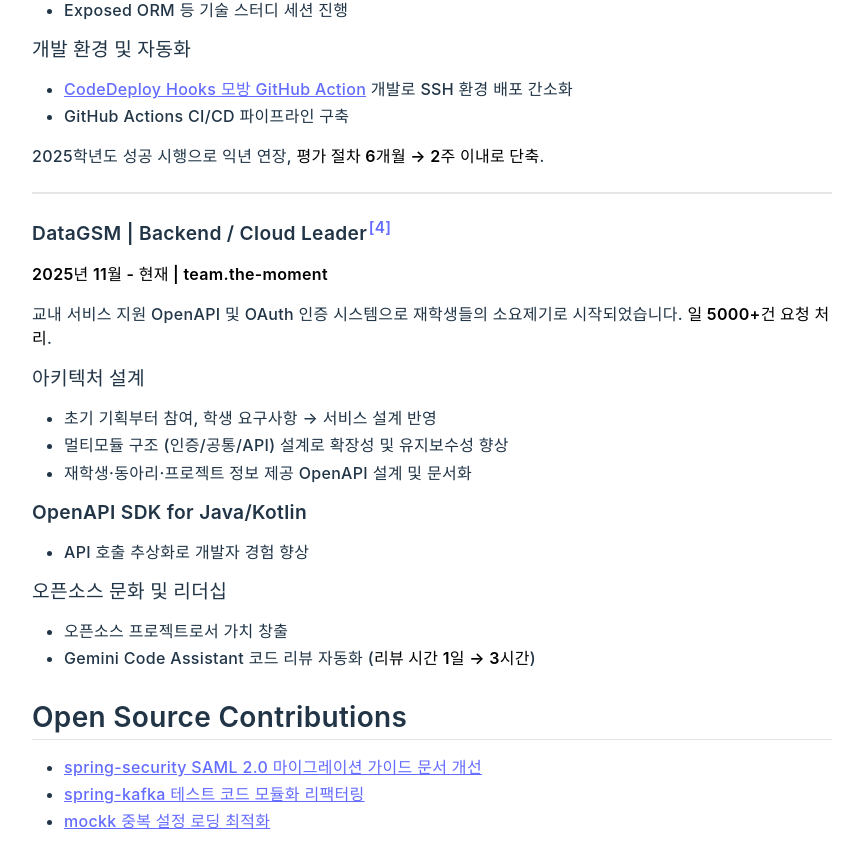
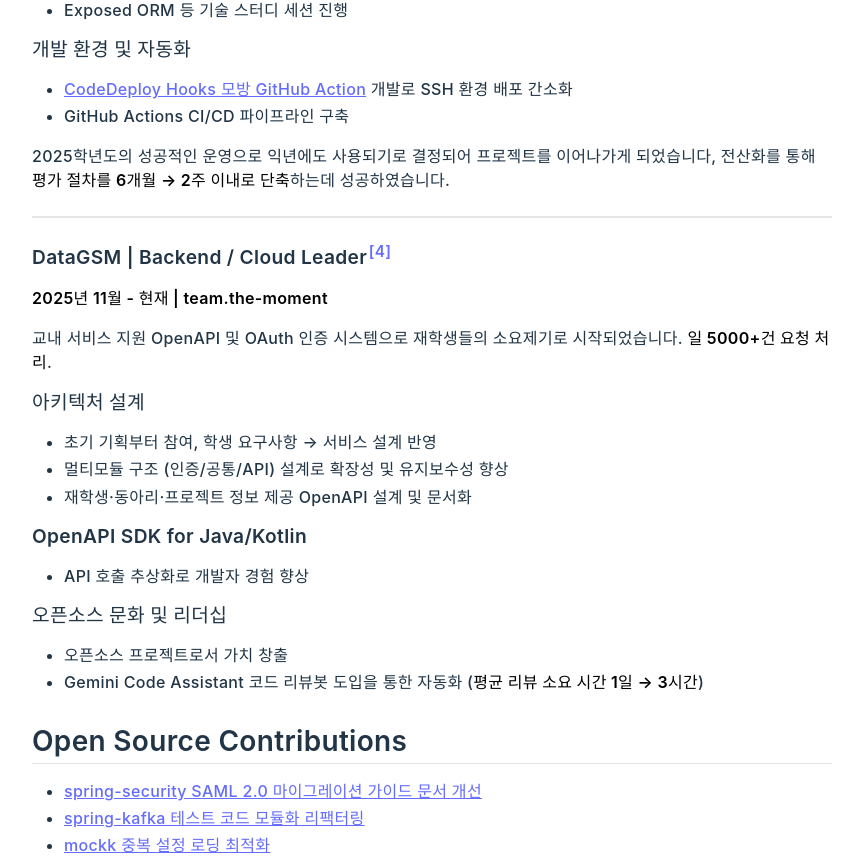
Before and after one commit to snowykte0426/my-resume, a React (Vite) app: page / in a window 1280 px wide. Shown: the part 1710-2576 px from the top of the page, without its empty margins (208-1071 px from the left). Built offline with nearby package versions, Linux system fonts and the light colour scheme; a web font is replaced by a local one.

Commit message:
refactor resume.mdx for improved clarity and detail

```diff
--- a/src/content/resume.mdx
+++ b/src/content/resume.mdx
@@ -40,7 +40,7 @@
 - 관리자 API 개발로 개발/테스트 환경 반복 작업 자동화
 - 이벤트 스토밍 세션으로 팀원 도메인 이해도 향상
 
-2026학년도 입학 전형 **다운타임 0%**, 매년 **1600+만원** 예산 절감.
+2026학년도 입학 전형 기간 동안 **다운타임 0%**를 기록했으며, 매년 **1600+만원** 예산을 절감하고 있습니다.
 
 **주요 기술**: Spring Boot, AWS (EC2, S3, Lambda, RDS, CloudFront, CodeDeploy), MySQL, Redis, JPA, QueryDSL, Docker, GitHub Actions
 
@@ -67,7 +67,7 @@
 - <b>[CodeDeploy Hooks 모방 GitHub Action](https://github.com/marketplace/actions/ssh-remote-deploy)</b> 개발로 SSH 환경 배포 간소화
 - GitHub Actions CI/CD 파이프라인 구축
 
-2025학년도 성공 시행으로 익년 연장, **평가 절차 6개월 → 2주 이내로 단축**.
+2025학년도의 성공적인 운영으로 익년에도 사용되기로 결정되어 프로젝트를 이어나가게 되었습니다, 전산화를 통해 **평가 절차를 6개월 → 2주 이내로 단축**하는데 성공하였습니다.
 
 ---
 
@@ -84,7 +84,7 @@
 - API 호출 추상화로 개발자 경험 향상
 #### 오픈소스 문화 및 리더십
 - 오픈소스 프로젝트로서 가치 창출
-- Gemini Code Assistant 코드 리뷰 자동화 (**리뷰 시간 1일 → 3시간**)
+- Gemini Code Assistant 코드 리뷰봇 도입을 통한 자동화 (**평균 리뷰 소요 시간 1일 → 3시간**)
 
 ## Open Source Contributions
 - [spring-security SAML 2.0 마이그레이션 가이드 문서 개선](https://github.com/spring-projects/spring-security/pull/17076)
```
